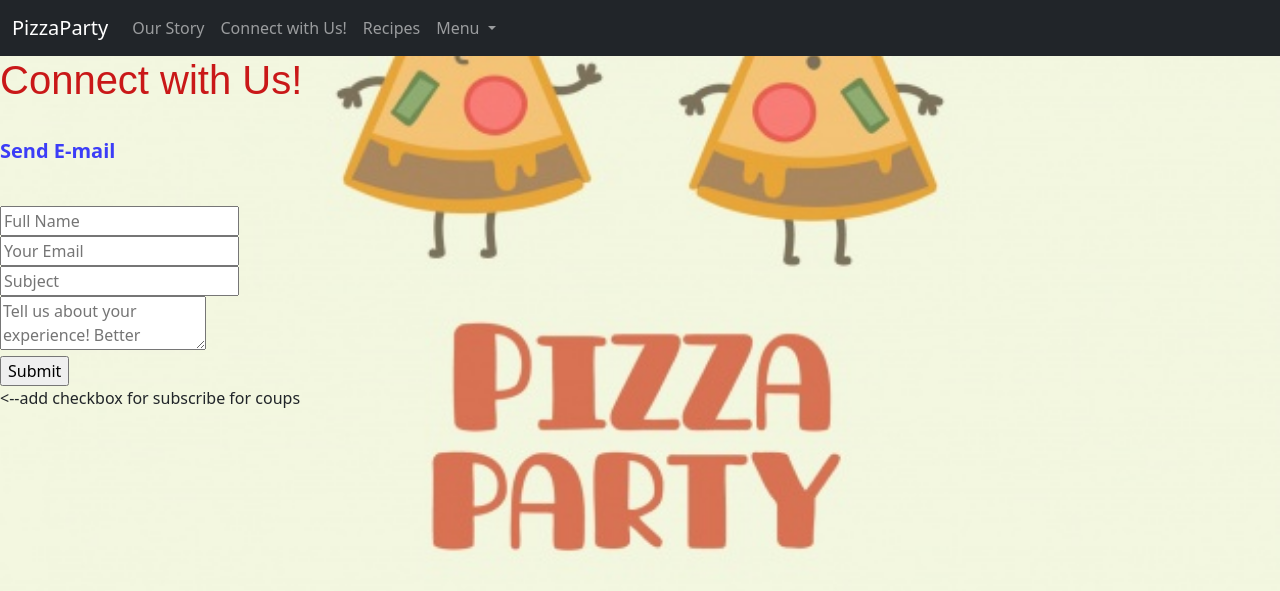
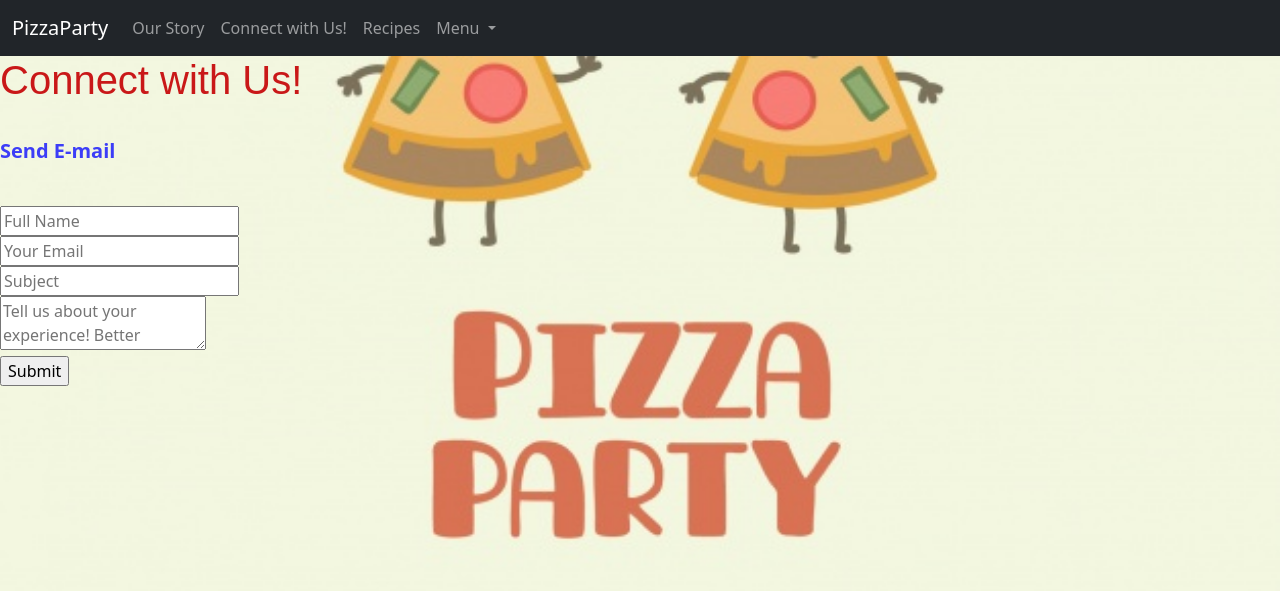
Before and after one commit to gc824/PizzaParty, a PHP site: page /contactus.php in a window 1280 px wide. Shown: the top 591 px of the page. Run offline with PHP 8.4, Linux system fonts and the light colour scheme.

Commit message:
removed accidental commentary from line 103

```diff
--- a/contactus.php
+++ b/contactus.php
@@ -100,7 +100,7 @@ ini_set('display_errors', 1);
         </form>
     </div>
     <script src="https://cdn.jsdelivr.net/npm/bootstrap@5.0.0-beta2/dist/js/bootstrap.bundle.min.js" integrity="sha384-b5kHyXgcpbZJO/tY9Ul7kGkf1S0CWuKcCD38l8YkeH8z8QjE0GmW1gYU5S9FOnJ0" crossorigin="anonymous"></script>
-<--add checkbox for subscribe for coups
+
 </body>
 
 </html>
```
